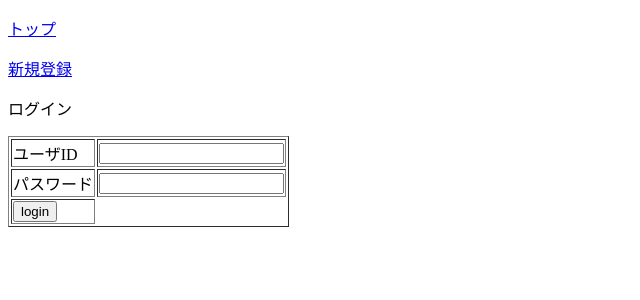
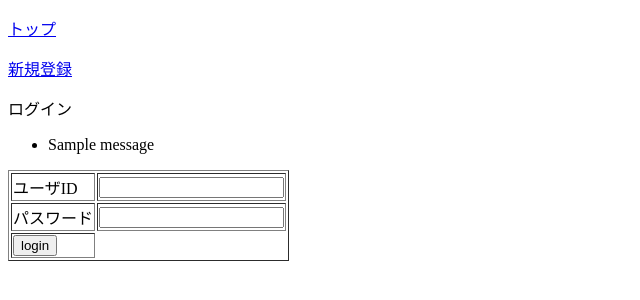
Before and after one commit to taisa007/timeliner, a Django app: page /login in a window 1280 px wide. Shown: the top 300 px of the page, without its empty margins (0-640 px from the left). Run offline with Django 3.2, Linux system fonts and the light colour scheme; tables that the repository leaves empty hold one stand-in row (values such as "Sample post"); one stand-in notice (Sample message) is shown.

Commit message:
update ログインのvalidate処理追加

```diff
--- a/timeliner/timeline/templates/login.html
+++ b/timeliner/timeline/templates/login.html
@@ -12,6 +12,15 @@
 </div>
 
 <p>ログイン</p>
+
+{% if messages %}
+    <ul class="messages">
+        {% for message in messages %}
+            <li{% if message.tags %} class="{{ message.tags }}"{% endif %}>{{ message }}</li>
+        {% endfor %}
+    </ul>
+{% endif %}
+
 <form action="/login" method="POST">
     {% csrf_token %}
     <table border="1px">
--- a/timeliner/timeline/views.py
+++ b/timeliner/timeline/views.py
@@ -1,5 +1,7 @@
 # -*- coding: utf-8 -*-
+from django.contrib import messages
 from django.core.exceptions import ObjectDoesNotExist
+from django.http.response import HttpResponseRedirect
 from django.shortcuts import render, render_to_response, redirect, get_object_or_404
 
 # Create your views here.
@@ -26,15 +28,14 @@ def login(request):
 
             form = LoginForm(request.POST)
             if form.is_valid():
-                message = 'ログイン成功'
                 # レコードがあったらセッションにユーザ情報書き込む
                 request.session['login_session'] = user.id
                 return redirect('/')
 
             data = {'form': form}
         except ObjectDoesNotExist:
-            # return redirect('/')
-            return render(request, 'login.html')
+            messages.add_message(request, messages.ERROR, 'ユーザ名かパスワードが間違っています。')
+            return HttpResponseRedirect('/login')
 
     return render(request, 'login.html', data)
 
@@ -51,7 +52,6 @@ def signup(request):
                               context_instance=RequestContext(request))
 
 
-
 def tweet(request):
     tweet = Tweet()
     form = TweetForm(request.POST, instance=tweet)
```
Also changed, not shown: 2 other files.
